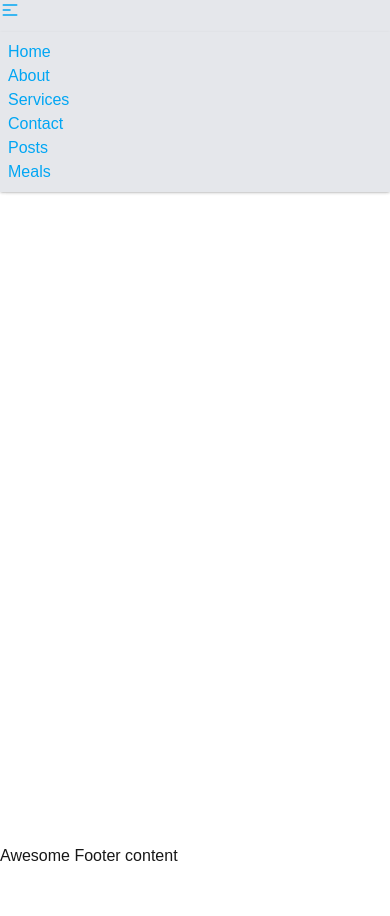
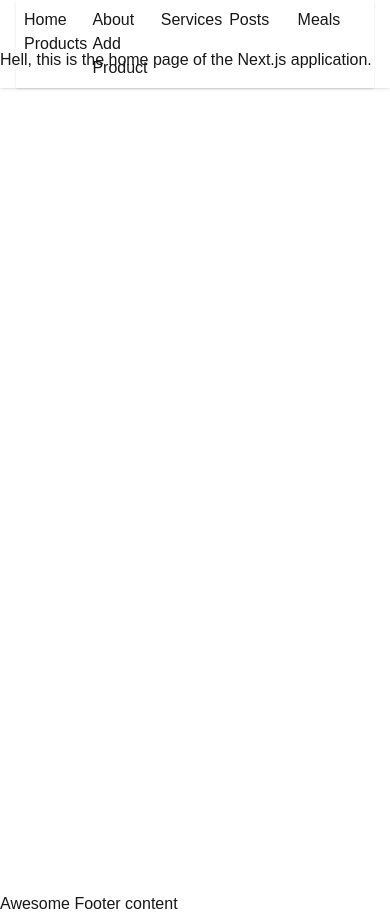
Before and after one commit to malamin59/learn-next-js-part-2, a Next.js app: page / in a window 390 px wide. Before the commit the page ends 868 px from the top, so only its background shows below. Built offline with nearby package versions, Linux system fonts and the light colour scheme.

Commit message:
use server action

```diff
--- a/next.config.mjs
+++ b/next.config.mjs
@@ -8,6 +8,19 @@ const nextConfig = {
       },
     ],
   },
+  async redirects() {
+    return [
+      // Basic redirect
+      {
+        source: '/products/add',
+        destination: '/dashboard/products/add',
+        permanent: true,
+      },
+      // Wildcard path matching
+
+    ]
+  },
+
 };
 
 export default nextConfig;
--- /dev/null
+++ b/src/app/actions/products/getProducts.js
@@ -0,0 +1,14 @@
+"use server";
+
+import handleApiError from "@/app/api/components/ApiError";
+import { dbConnect } from "@/lib/dbConnect";
+
+export   const getProducts = async () => {
+   try{
+     const res = await dbConnect('my-comment').find({}).toArray()
+    return res.data
+   }
+   catch (error) {
+ return handleApiError("Failed to get route!!")
+   }
+};
--- /dev/null
+++ b/src/app/actions/products/postSingleProduct.js
@@ -0,0 +1,17 @@
+"use server"
+
+import handleApiError from "@/app/api/components/ApiError";
+import { dbConnect } from "@/lib/dbConnect";
+import { revalidatePath } from "next/cache";
+
+export  const postSingleData = async () =>{
+ try{
+     const postedData = await req.json();
+  const result = await dbConnect("my-comment").insertOne(postedData);
+  revalidatePath("/products");
+  return result
+ }
+ catch(error){
+    return handleApiError("Fail to Post")
+ }
+}
--- a/src/app/api/items/route.js
+++ b/src/app/api/items/route.js
@@ -4,6 +4,7 @@ import { revalidatePath } from "next/cache";
 export const dynamic = "force-static";
 
 // create a dynamic error fot tall catch block
+
 
 export async function GET(req) {
   try {
--- a/src/app/components/Navbar.jsx
+++ b/src/app/components/Navbar.jsx
@@ -5,86 +5,43 @@ import React from "react";
 
 export default function Navbar() {
   const pathName = usePathname();
-  if (!pathName.includes("dashboard")) {
-    return (
-      <div className="w-full mb bg-base-100 bg-gray-200 text-sky-500 shadow-sm fixed top-0 z-50 ">
-        <div className="navbar-start ">
-          <div className="dropdown">
-            <div
-              tabIndex={0}
-              role="button"
-              className="btn btn-ghost p-0 lg:hidden"
-            >
-              <svg
-                xmlns="http://www.w3.org/2000/svg"
-                className="h-5 w-5"
-                fill="none"
-                viewBox="0 0 24 24"
-                stroke="currentColor"
-              >
-                {" "}
-                <path
-                  strokeLinecap="round"
-                  strokeLinejoin="round"
-                  strokeWidth="2"
-                  d="M4 6h16M4 12h8m-8 6h16"
-                />{" "}
-              </svg>
-            </div>
-            <ul
-              tabIndex={0}
-              className="menu menu-sm dropdown-content bg-base-100  lg:hidden rounded-box z-1 mt-3  p-2 shadow"
-            >
-              <li>
-                <Link href={"/"}> Home</Link>
-              </li>
-              <li>
-                <Link href={"/about"}> About </Link>
-              </li>
-              <li>
-                <Link href={"/services"}> Services </Link>
-              </li>
-              <li>
-                <Link href={"/"}> Contact</Link>
-              </li>
-              <li>
-                <Link href={"/posts"}> Posts</Link>
-              </li>
-              <li>
-                <Link href={"/meals"}> Meals</Link>
-              </li>
-            </ul>
-          </div>
-        </div>
-        {/* desktop mood  */}
-        <div className="navbar-center  hidden  justify-center mt-2   lg:flex">
-          <ul className="menu menu-horizontal gap-12  flex px-1">
+
+  if (pathName.includes("dashboard")) return null;
+
+  return (
+    <div className="navbar bg-base-100 shadow-sm   fixed top-0 z-50 px-4 w-full mx-auto">
+      {/* Left side (Logo + Mobile Dropdown) */}
+      <div className="navbar-start">
+        {/* Mobile dropdown */}
+        <div >
+          <ul
+            tabIndex={0}
+            className=" grid  lg:grid-cols-10 grid-cols-5 justify-baseline mx-auto lg:gap-8  bg-base-100 rounded-box p-2 shadow"
+          >
             <li>
-              <Link href={"/"}> Home</Link>
+              <Link href="/">Home</Link>
             </li>
             <li>
-              <Link href={"/about"}> About </Link>
+              <Link href="/about">About</Link>
             </li>
             <li>
-              <Link href={"/services"}> Services </Link>
+              <Link href="/services">Services</Link>
             </li>
             <li>
-              <Link href={"/posts"}> Posts</Link>
+              <Link href="/posts">Posts</Link>
             </li>
             <li>
-              <Link href={"/meals"}> Meals</Link>
+              <Link href="/meals">Meals</Link>
             </li>
             <li>
-              <Link href={"/products"}>Products</Link>
+              <Link href="/products">Products</Link>
             </li>
             <li>
-              <Link href={"/products/add"}>Add Product</Link>
+              <Link href="/products/add">Add Product</Link>
             </li>
           </ul>
         </div>
       </div>
-    );
-  } else {
-    return <></>;
-  }
+    </div>
+  );
 }
--- /dev/null
+++ b/src/app/dashboard/products/add/components/ProductAddFrom.jsx
@@ -0,0 +1,55 @@
+"use client"; // this is required for Client Components
+
+import { useRouter } from "next/navigation";
+import React from "react";
+
+export default function ProductAddForm() {
+  const router = useRouter();
+
+  const handleSubmit = async (e) => {
+    e.preventDefault();
+    const form = e.target;
+    const productName = form.productName.value;
+
+    const payload = { productName };
+
+    try {
+      const baseUrl = process.env.NEXT_PUBLIC_SITE_URL;
+      const res = await fetch(`${baseUrl}/api/items`, {
+        method: "POST",
+        body: JSON.stringify(payload),
+        headers: {
+          "Content-Type": "application/json",
+        },
+      });
+
+      if (!res.ok) {
+        throw new Error("Failed to add product");
+      }
+
+      form.reset();
+      router.push("/products"); // redirect to products page
+    } catch (err) {
+      console.error("Error adding product:", err);
+      alert("Failed to add product. Check console for details.");
+    }
+  };
+
+  return (
+    <form onSubmit={handleSubmit} className="space-y-4">
+      <input
+        type="text"
+        name="productName"
+        placeholder="Product Name"
+        required
+        className="border p-2 rounded w-full"
+      />
+      <button
+        type="submit"
+        className="bg-blue-500 text-white px-4 py-2 rounded"
+      >
+        Add Product
+      </button>
+    </form>
+  );
+}
--- a/src/app/layout.js
+++ b/src/app/layout.js
@@ -35,7 +35,7 @@ export default function RootLayout({ children }) {
         className={` ${poppins} antialiased`}
       >
         <Navbar />
-        <main className="h-screen">
+        <main className="h-screen mt-12">
           {children}
         </main>
         <footer>Awesome Footer content</footer>
--- a/src/app/products/add/components/ProductAddFrom.jsx
+++ /dev/null
@@ -1,36 +0,0 @@
-"use client";
-
-export default  function ProductAddFrom() {
-  const handleSubmit = async (e) => {
-    e.preventDefault();
-    const from = e.target;
-    const productName = from.productName.value;
-    const payload = { productName };
-    const res = await fetch("http://localhost:3000/api/items", {
-      method: "POST",
-      body: JSON.stringify(payload),
-      headers: {
-        "content-Type": "application/json",
-      },
-    });
-    const result = await res.json();
-  from.reset()
-  };
-
-  return (
-    <div className="">
-      <form onSubmit={handleSubmit}>
-        <input
-          type="text"
-          className="border"
-          name="productName"
-          placeholder="product Name"
-        />
-        <button className="ml-2 rounded-xl bg-green-500 px-2" type="submit">
-          {" "}
-          Submit
-        </button>
-      </form>
-    </div>
-  );
-}
--- /dev/null
+++ b/src/app/products/loading.jsx
@@ -0,0 +1,9 @@
+import React from 'react'
+
+export default function Loading() {
+  return (
+    <div className='mt-52'>
+        <p className='text-center ' >Loading...............</p>
+    </div>
+  )
+}
--- a/src/app/products/page.jsx
+++ b/src/app/products/page.jsx
@@ -1,32 +1,40 @@
+import { dbConnect } from "@/lib/dbConnect";
 import React from "react";
+import { getProducts } from "../actions/products/getProducts";
 
 export const metadata = {
-  title: {
-    default: "All Products",
-  },
-  description: "Loading Products",
+  title: "All Products",
+  description: "Loading products",
 };
 
 export default async function ProductsPage() {
-  const res = await fetch("http://localhost:3000/api/items", {
-    cache: "force-cache",
-  });
-  const data = await res.json();
+  try {
+    const baseUrl = process.env.NEXT_PUBLIC_SITE_URL;
+    const res = await fetch(`${baseUrl}/api/items`, { cache: "no-store" });
+    if (!res.ok) {
+      throw new Error("Failed to fetch products");
+    }
 
-  // Extract the array
-  const products = data.result;
 
-  if (!Array.isArray(products) || products.length === 0) {
-    return <p>No products found</p>;
+
+      const data = await res.json();
+    console.log(data)
+
+    return (
+      <div className="mt-12">
+        <h2 className="text-2xl font-bold mb-4">Products</h2>
+        <ul className="space-y-2">
+          {data.result?.map((product) => (
+            <li key={product._id} className="border p-2 rounded">
+              {product.name || product.productName}
+            </li>
+          ))}
+        </ul>
+      </div>
+    );
+  } catch (err) {
+    return (
+      <div className="text-red-500">Error loading products: {err.message}</div>
+    );
   }
-
-  return (
-    <div className="mt-12">
-      <ul>
-        {products.map((product) => (
-          <li key={product._id}>{product.productName}</li>
-        ))}
-      </ul>
-    </div>
-  );
 }
```
Also changed, not shown: src/app/dashboard/products/add/page.jsx (renamed from src/app/products/add/page.jsx).
